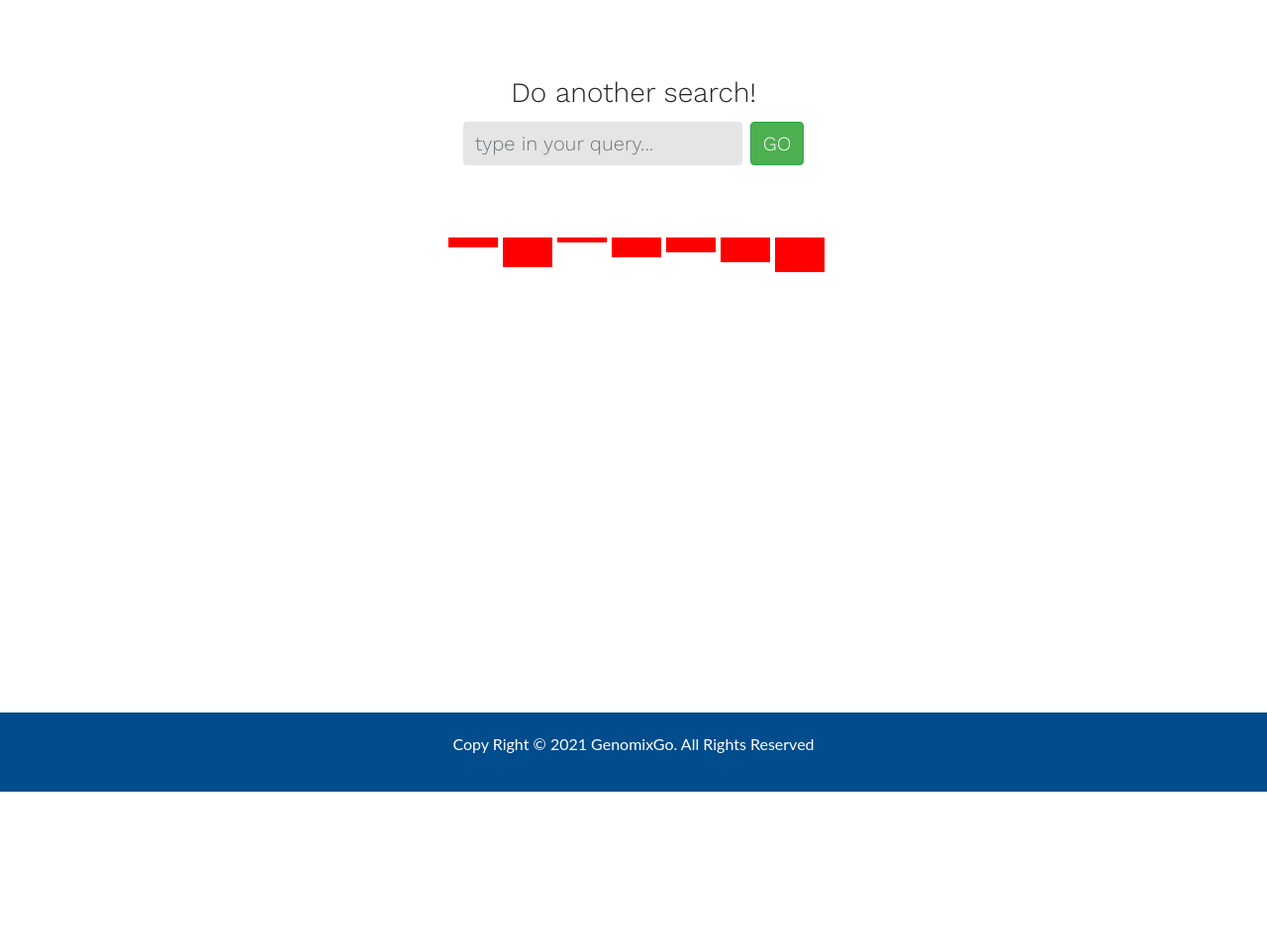
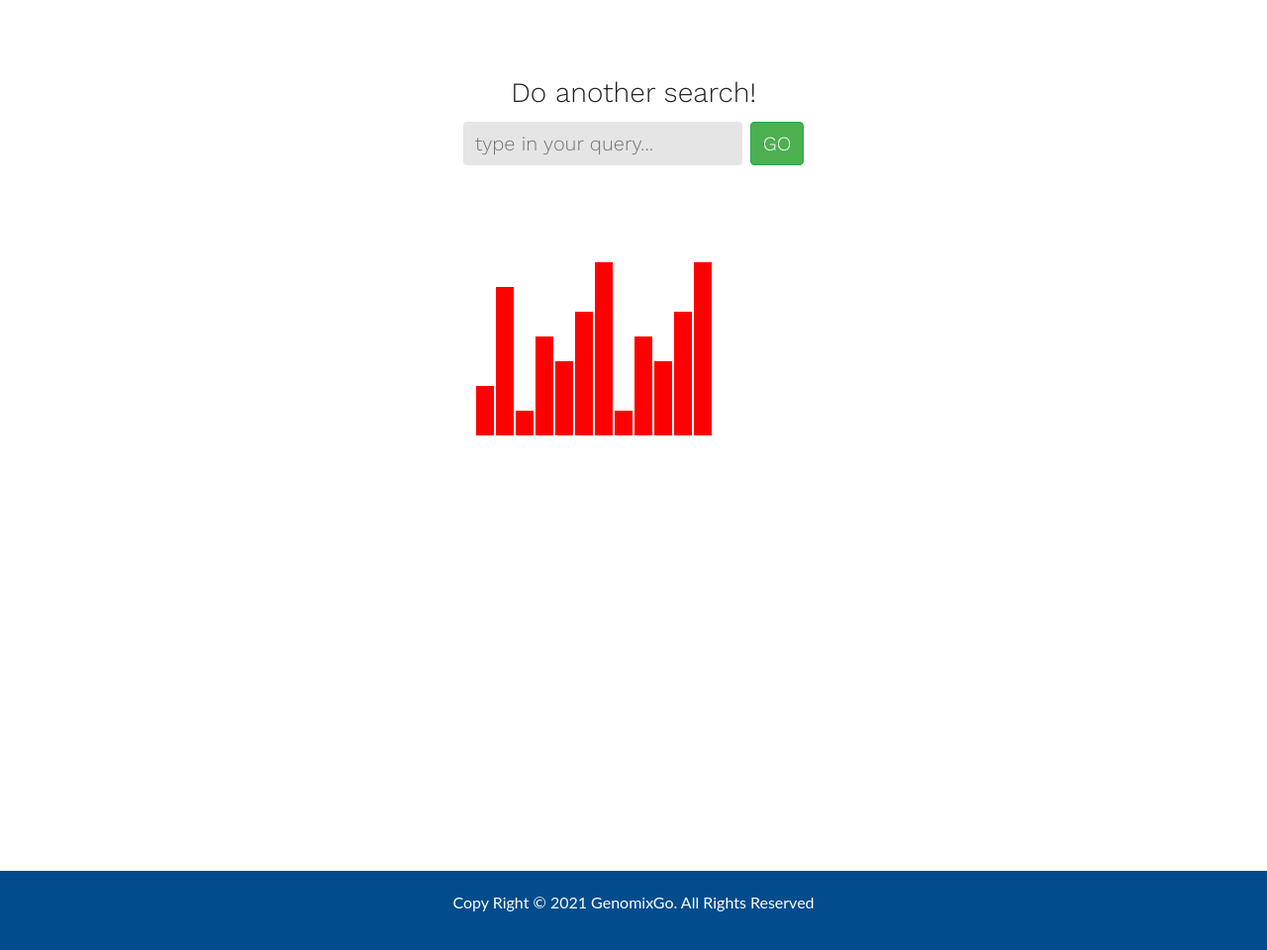
Before and after one commit to kimiashadkami/UI-for-a-Microbial-Genomics-Database, a Flask app: template templates/result.html in a window 1280 px wide. Shown: the part 76-1036 px from the top of the page at 99% size. Before the commit the page ends 876 px from the top, so only its background shows below. Run offline with Flask 2, Linux system fonts and the light colour scheme; the template is opened without the code that fills it, so the values that code supplies are empty; some libraries are stand-ins or nearby versions.

Commit message:
using svg for visualization using d3.js

```diff
--- a/static/css/result.css
+++ b/static/css/result.css
@@ -41,21 +41,26 @@
 
 .vis-row{
   min-height: 10vh;
+  width: 100%;
+  display: flex;
+  justify-content: center;
 }
 
 .vis-col{
-  min-height: 10vh;
-}
-
-.test{
+  width: 100%;
   min-height: 10vh;
   display: flex;
   justify-content: center;
 }
 
+.test{
+  min-height: 80vh;
+  display: flex;
+  justify-content: center;
+}
+
 .bar{
-  width: 10px;
-  height: 10px;
-  background-color: red;
-  padding-left: 1px;
+  fill: red;
+  display: block;
+  margin-left: 5;
 }
--- a/static/js/vis.js
+++ b/static/js/vis.js
@@ -2,20 +2,36 @@ console.log(d3);
 
 const DUMMY_DATA = [
   {id: 'd1', value: 10, name: 'A'},
-  {id: 'd1', value: 30, name: 'B'},
-  {id: 'd1', value: 5, name: 'C'},
-  {id: 'd1', value: 20, name: 'D'},
-  {id: 'd1', value: 15, name: 'E'},
-  {id: 'd1', value: 25, name: 'F'},
-  {id: 'd1', value: 35, name: 'G'},
+  {id: 'd2', value: 30, name: 'B'},
+  {id: 'd3', value: 5, name: 'C'},
+  {id: 'd4', value: 20, name: 'D'},
+  {id: 'd5', value: 15, name: 'E'},
+  {id: 'd6', value: 25, name: 'F'},
+  {id: 'd7', value: 35, name: 'G'},
+  {id: 'd8', value: 5, name: 'H'},
+  {id: 'd9', value: 20, name: 'I'},
+  {id: 'd10', value: 15, name: 'J'},
+  {id: 'd11', value: 25, name: 'K'},
+  {id: 'd12', value: 35, name: 'L'}
 ]
+
+const x_scale = d3.scaleBand()
+                  .domain(DUMMY_DATA.map((dataPoint) => dataPoint.name))
+                  .rangeRound([0,250])
+                  .padding(0.1);
+const y_scale = d3.scaleLinear().domain([0,40]).range([200,0]);
 
 const bars = d3.select('.test')
                .selectAll('.bar')
                .data(DUMMY_DATA)
                .enter()
-               .append('div')
+               .append('rect')
                .classed('bar', true)
-               .style('width', '50px')
-               .style('height', data_point => data_point.value + 'px')
-               .style('margin-left', '5px');
+               .attr('width', x_scale.bandwidth())
+               .attr('height', data_point => 200 - y_scale(data_point.value))
+               .attr('x', data => x_scale(data.name))
+               .attr('y', data_point => y_scale(data_point.value));
+
+setTimeout(() => {
+  bars.data(DUMMY_DATA.slice(0,2).exit().remove())
+  }, 2000)
--- a/templates/result.html
+++ b/templates/result.html
@@ -27,7 +27,7 @@
   <!-- start vis -->
   <div class="row vis-row">
     <div class="col-xl col-lg col-md col-sm col-xs vis-col">
-      <div class="test"></div>
+      <svg class="test"></svg>
     </div>
   </div>
   <!-- end vis -->
@@ -36,7 +36,8 @@
 {% endblock %}
 
 {% block jslinks %}
-<script src="https://d3js.org/d3.v7.min.js"></script>
+<script src="https://d3js.org/d3.v7.min.js" defer></script>
+<script src="https://cdn.jsdelivr.net/npm/d3-scale@4" defer></script>
 <script type="text/javascript" src= "{{
-  url_for('static', filename='js/vis.js')}}"></script>
+  url_for('static', filename='js/vis.js')}}" defer></script>
 {% endblock %}
```
